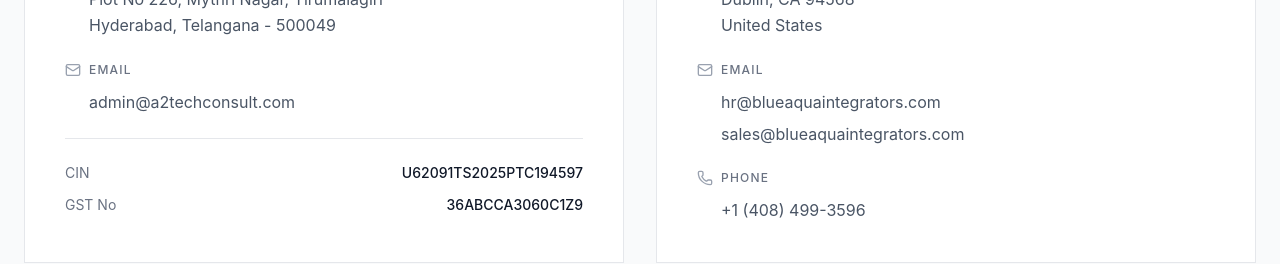
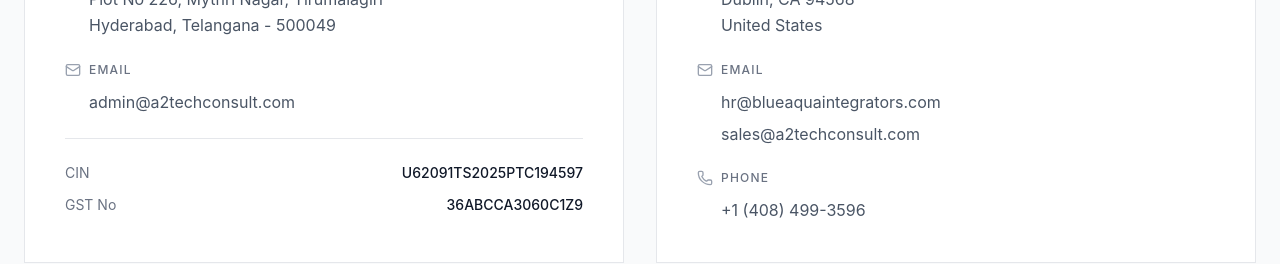
Before and after one commit to A2TechConsult/ASquared2, a React (Vite) app: page /contact in a window 1280 px wide. Shown: the part 1860-2124 px from the top of the page. Built offline with nearby package versions, Linux system fonts and the light colour scheme.

Commit message:
Update Contact.tsx

```diff
--- a/src/app/pages/Contact.tsx
+++ b/src/app/pages/Contact.tsx
@@ -351,10 +351,10 @@
                       </div>
                       <div>
                         <a
-                          href="mailto:sales@blueaquaintegrators.com"
+                          href="mailto:sales@a2techconsult.com"
                           className="text-gray-600 hover:text-gray-900 transition-colors inline-block"
                         >
-                          sales@blueaquaintegrators.com
+                          sales@a2techconsult.com
                         </a>
                       </div>
                     </div>
```
